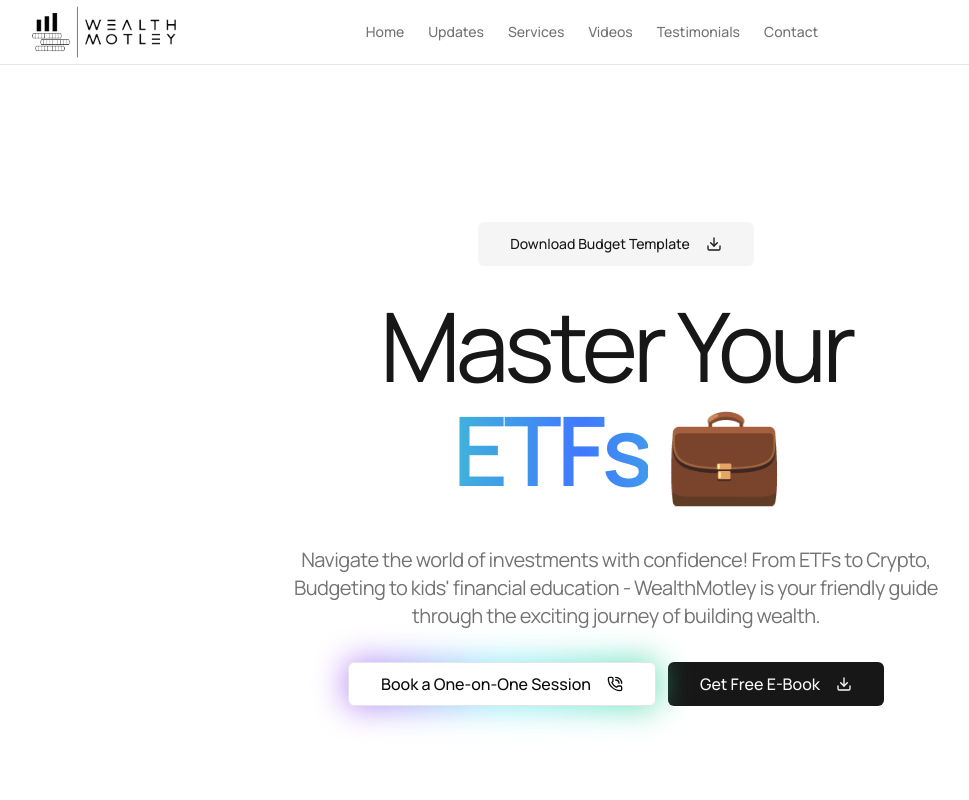
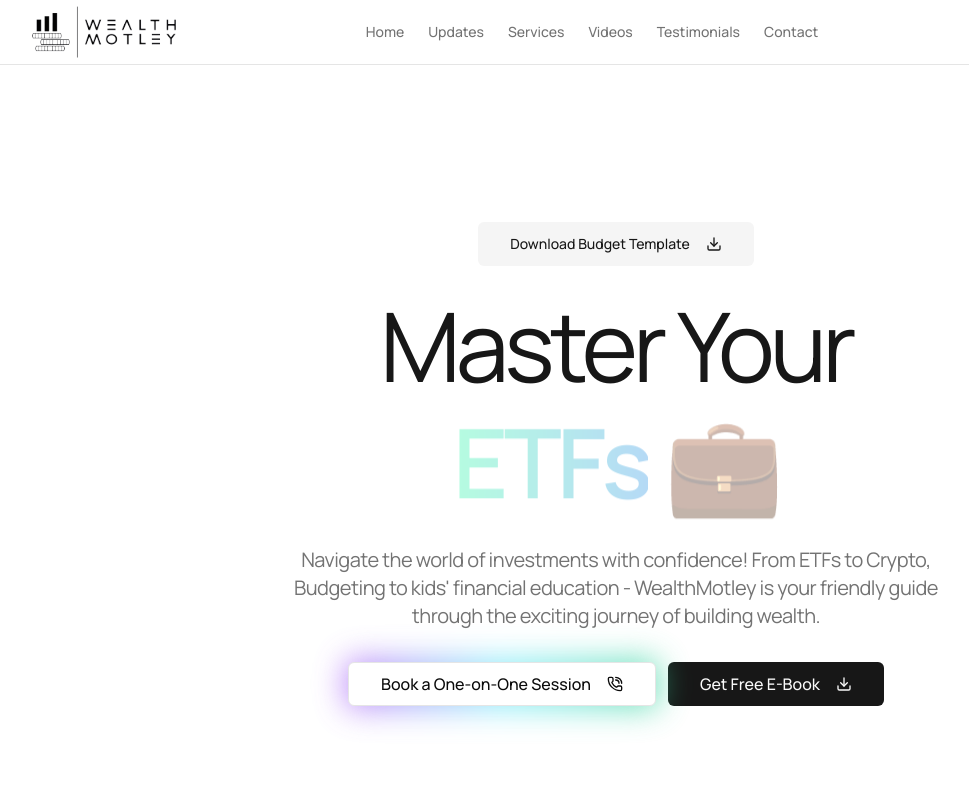
Before and after one commit to Olayinkalawal/wealthmotleylandingpage, a Next.js app: page / in a window 1280 px wide. Shown: the top 800 px of the page, without its empty margins (24-993 px from the left). Built offline with nearby package versions, Linux system fonts and the light colour scheme.

Commit message:
fix: Remove unused props and enhance text rotation animation

```diff
--- a/src/components/ui/text-rotate.tsx
+++ b/src/components/ui/text-rotate.tsx
@@ -1,13 +1,11 @@
 "use client"
 
 import { useEffect, useState } from "react"
-import { motion, type Transition } from "framer-motion"
+import { motion, type Transition, AnimatePresence } from "framer-motion"
 
 interface TextRotateProps {
   texts: (string | React.ReactNode)[]
   mainClassName?: string
-  staggerDuration?: number
-  staggerFrom?: "first" | "last"
   rotationInterval?: number
   transition?: Transition
 }
@@ -15,8 +13,6 @@
 export function TextRotate({
   texts,
   mainClassName,
-  staggerDuration = 0.03,
-  staggerFrom = "last",
   rotationInterval = 3000,
   transition,
 }: TextRotateProps) {
@@ -31,15 +27,20 @@
   }, [texts.length, rotationInterval])
 
   return (
+    <AnimatePresence mode="wait">
       <motion.div
         key={currentTextIndex}
         initial={{ opacity: 0, y: 20 }}
         animate={{ opacity: 1, y: 0 }}
         exit={{ opacity: 0, y: -20 }}
-      transition={transition}
+        transition={transition || {
+          duration: 0.5,
+          ease: "easeInOut"
+        }}
         className={mainClassName}
       >
         {texts[currentTextIndex]}
       </motion.div>
+    </AnimatePresence>
   )
 }
```
Lines whose indentation alone changed are shown as unchanged.
